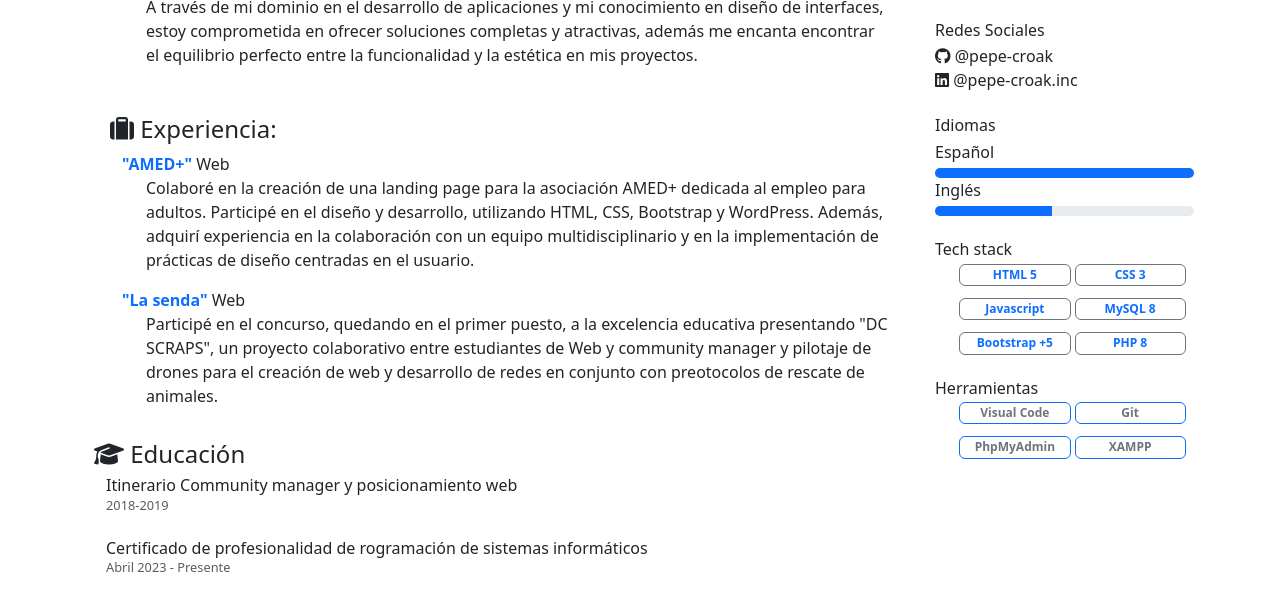
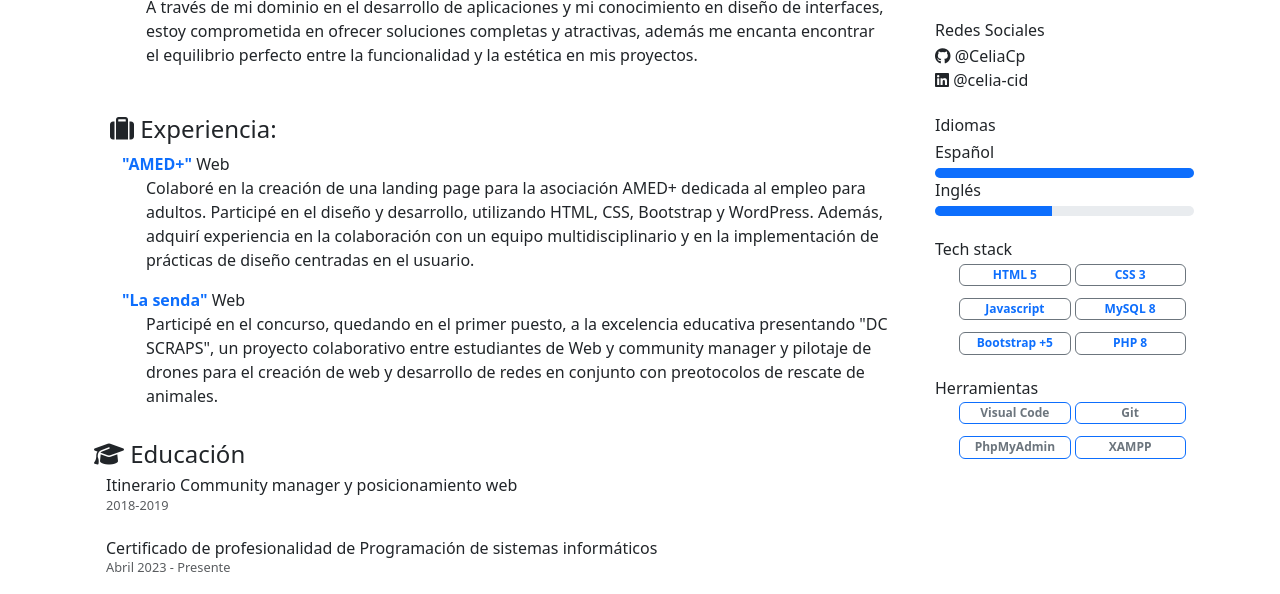
Before and after one commit to CeliaCp/celiacp.github.io, a plain HTML site: page index.html in a window 1280 px wide. Shown: the part 243-837 px from the top of the page. Drawn offline with nearby package versions, Linux system fonts and the light colour scheme.

Commit message:
actualización rrss

```diff
--- a/index.html
+++ b/index.html
@@ -55,7 +55,7 @@
             <div>&nbsp;</div>
 
             <!-- Educación #2 -->
-            <h3 class="ps-3 fs-6 mb-0">Certificado de profesionalidad de rogramación de sistemas informáticos</h3>
+            <h3 class="ps-3 fs-6 mb-0">Certificado de profesionalidad de Programación de sistemas informáticos</h3>
             <p class="ps-3 fw-light text-muted mb-0" style="font-size: 0.8rem;">Abril 2023 - Presente</p>
             </div>
           </div>
@@ -69,8 +69,8 @@
             <a class="d-block text-decoration-none text-dark" href="mailto:pepe@larana.frog"><i class="fa-solid fa-envelope"></i> cidcelia7@gmail.com</a>
           <div>&nbsp;</div>
             <h2 class="fs-6 mb-1 ">Redes Sociales</h2>
-            <a class="d-block text-decoration-none text-dark" href="https://github.com/pepe-croak" target="_blank"><i class="fa-brands fa-github"></i> @pepe-croak</a>
-            <a class="d-block text-decoration-none text-dark" href="https://www.linkedin.com/in/pepe-croak.inc" target="_blank"><i class="fa-brands fa-linkedin"></i> @pepe-croak.inc</a>
+            <a class="d-block text-decoration-none text-dark" href="https://celiacp.github.io" target="_blank"><i class="fa-brands fa-github"></i> @CeliaCp</a>
+            <a class="d-block text-decoration-none text-dark" href="https://www.linkedin.com/in/celia-cid/" target="_blank"><i class="fa-brands fa-linkedin"></i> @celia-cid</a>
           <div>&nbsp;</div>
             <h2 class="fs-6 mb-1 ">Idiomas</h2>
             <p class="mb-1">Español</p>
```
